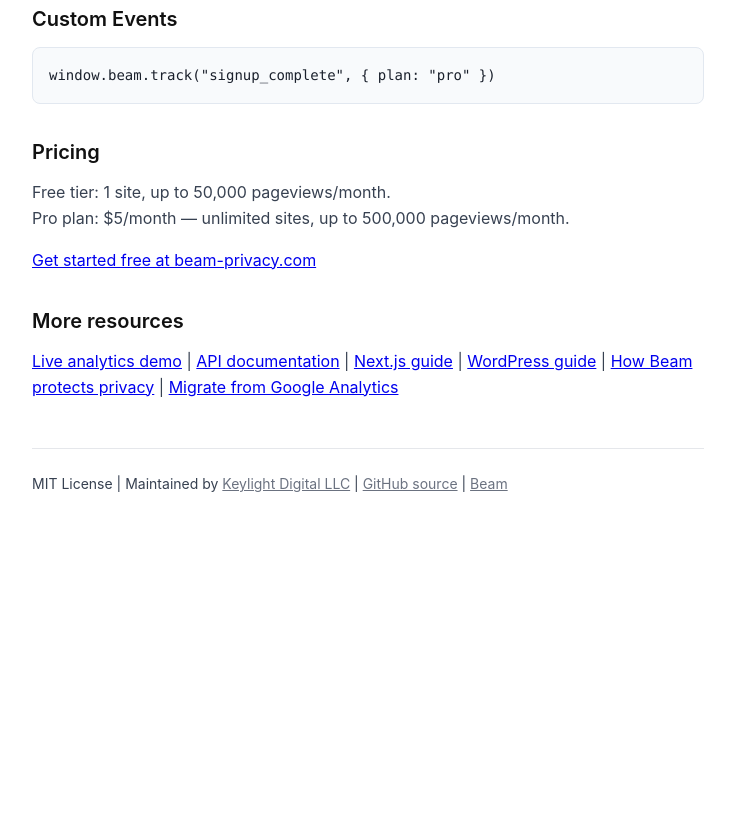
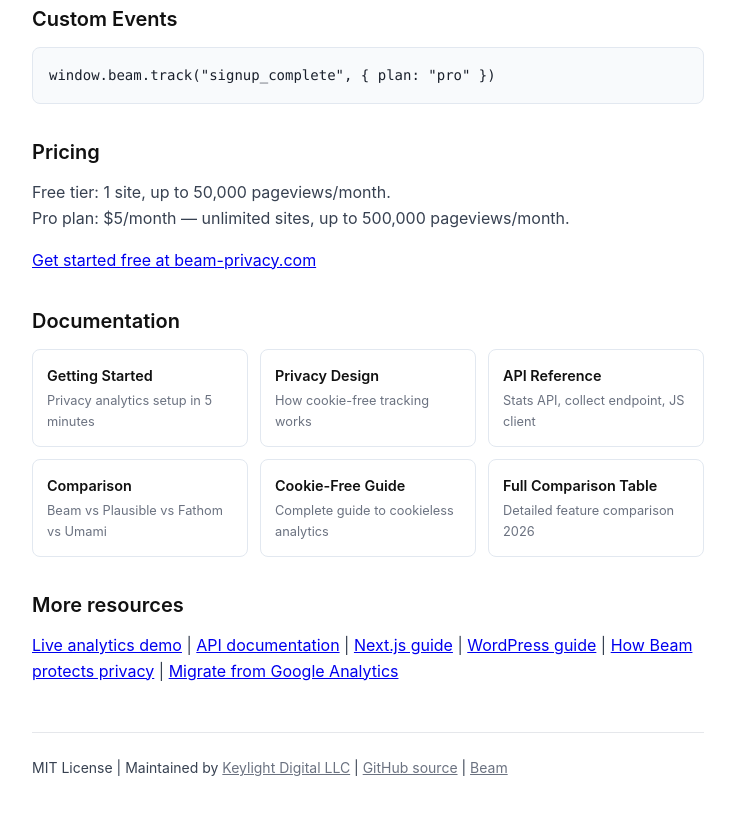
Before and after one commit to scobb/beam.js, a website: page docs/index.html in a window 1280 px wide. Shown: the part 788-1602 px from the top of the page, without its empty margins (272-1007 px from the left). Before the commit the page ends 1348 px from the top, so only its background shows below. Drawn offline with Linux system fonts and the light colour scheme.

Commit message:
docs: Add navigation links to new guide pages

```diff
--- a/docs/index.html
+++ b/docs/index.html
@@ -25,6 +25,11 @@
     ul { list-style: none; padding: 0; }
     ul li::before { content: "check "; color: #15803d; font-weight: 700; }
     ul li { margin-bottom: 0.3rem; color: #374151; }
+    .doc-grid { display: grid; grid-template-columns: repeat(auto-fill, minmax(200px, 1fr)); gap: 0.75rem; margin-bottom: 1rem; }
+    .doc-card { border: 1px solid #e2e8f0; border-radius: 0.5rem; padding: 0.875rem; text-decoration: none; color: #111; transition: border-color 0.15s, box-shadow 0.15s; display: block; }
+    .doc-card:hover { border-color: #15803d; box-shadow: 0 1px 3px rgba(0,0,0,0.08); }
+    .doc-card-title { font-weight: 600; font-size: 0.9rem; margin-bottom: 0.25rem; }
+    .doc-card-desc { font-size: 0.8rem; color: #6b7280; }
     footer { margin-top: 3rem; padding-top: 1.5rem; border-top: 1px solid #e5e7eb; color: #6b7280; font-size: 0.875rem; }
     footer a { color: #6b7280; text-decoration: underline; }
   </style>
@@ -69,6 +74,34 @@
   </p>
   <p><a href="https://beam-privacy.com/signup">Get started free at beam-privacy.com</a></p>
 
+  <h2>Documentation</h2>
+  <div class="doc-grid">
+    <a href="getting-started.html" class="doc-card">
+      <div class="doc-card-title">Getting Started</div>
+      <div class="doc-card-desc">Privacy analytics setup in 5 minutes</div>
+    </a>
+    <a href="privacy-design.html" class="doc-card">
+      <div class="doc-card-title">Privacy Design</div>
+      <div class="doc-card-desc">How cookie-free tracking works</div>
+    </a>
+    <a href="api-reference.html" class="doc-card">
+      <div class="doc-card-title">API Reference</div>
+      <div class="doc-card-desc">Stats API, collect endpoint, JS client</div>
+    </a>
+    <a href="alternatives.html" class="doc-card">
+      <div class="doc-card-title">Comparison</div>
+      <div class="doc-card-desc">Beam vs Plausible vs Fathom vs Umami</div>
+    </a>
+    <a href="cookie-free-analytics-guide.html" class="doc-card">
+      <div class="doc-card-title">Cookie-Free Guide</div>
+      <div class="doc-card-desc">Complete guide to cookieless analytics</div>
+    </a>
+    <a href="comparison.html" class="doc-card">
+      <div class="doc-card-title">Full Comparison Table</div>
+      <div class="doc-card-desc">Detailed feature comparison 2026</div>
+    </a>
+  </div>
+
   <h2>More resources</h2>
   <p>
     <a href="https://beam-privacy.com/demo">Live analytics demo</a> |
```
